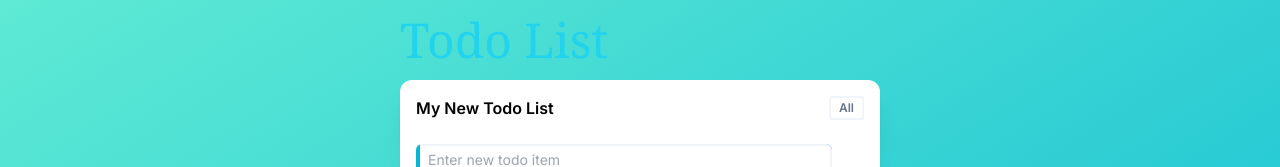
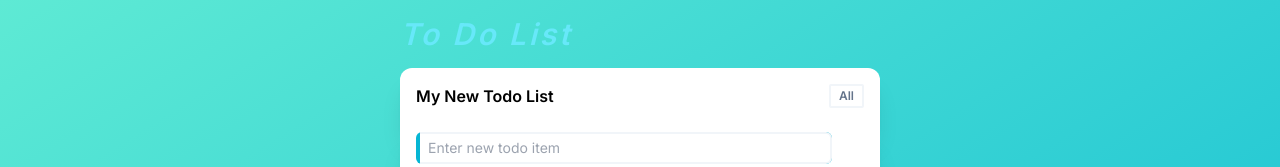
Before and after one commit to tryandbry/todo-list-ui, a Next.js app: page / in a window 1280 px wide. Shown: the top 167 px of the page. Built offline with nearby package versions, Linux system fonts and the light colour scheme; no server answers.

Commit message:
styled app title

```diff
--- a/app/layout.tsx
+++ b/app/layout.tsx
@@ -22,7 +22,7 @@ export default function RootLayout({
           <div className="h-screen flex justify-center bg-gradient-to-br from-teal-300 to-cyan-500">
             <div className="flex flex-col">
               {/* title */}
-              <div className="self-start ml-4 my-4 text-5xl font-serif font-light text-cyan-400">Todo List</div>
+              <h1 className="self-start ml-4 my-4 text-3xl italic font-semibold tracking-widest text-cyan-300">To Do List</h1>
               {/* main body */}
               {children}
             </div>
```
